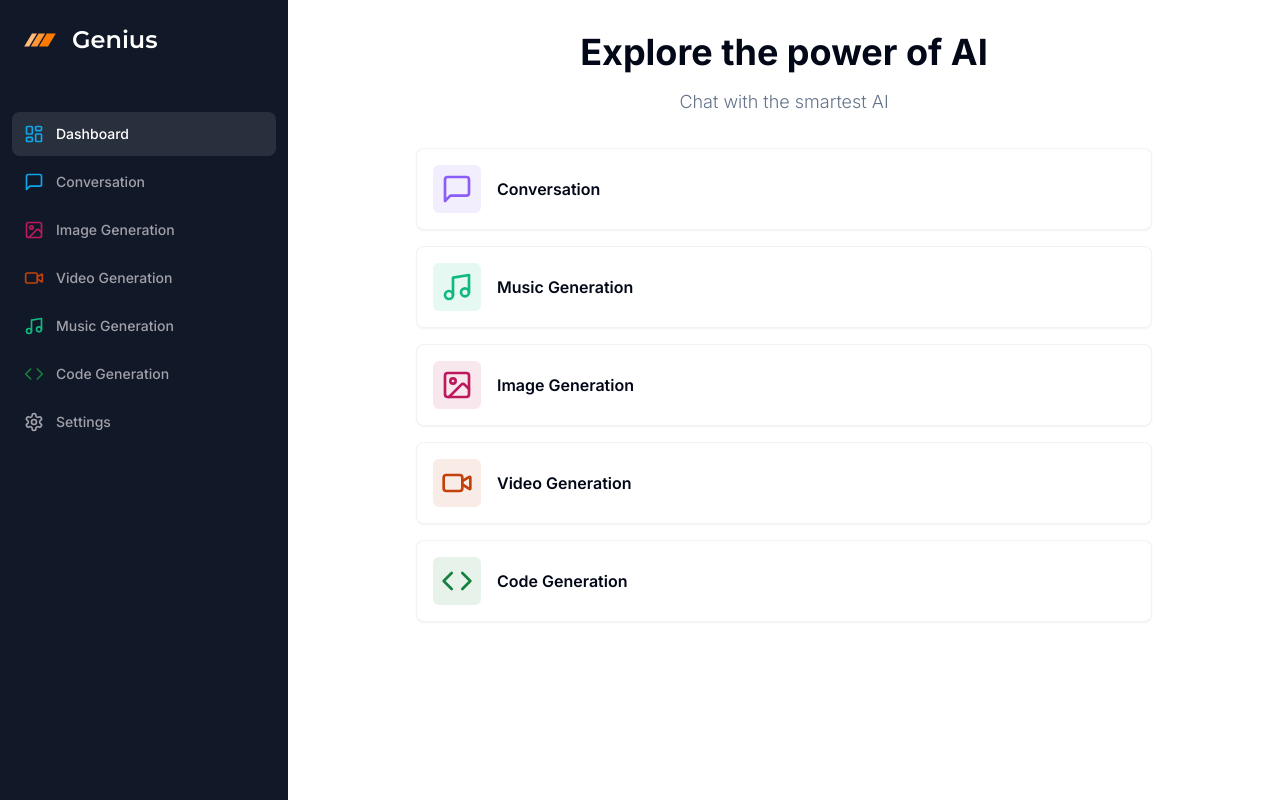
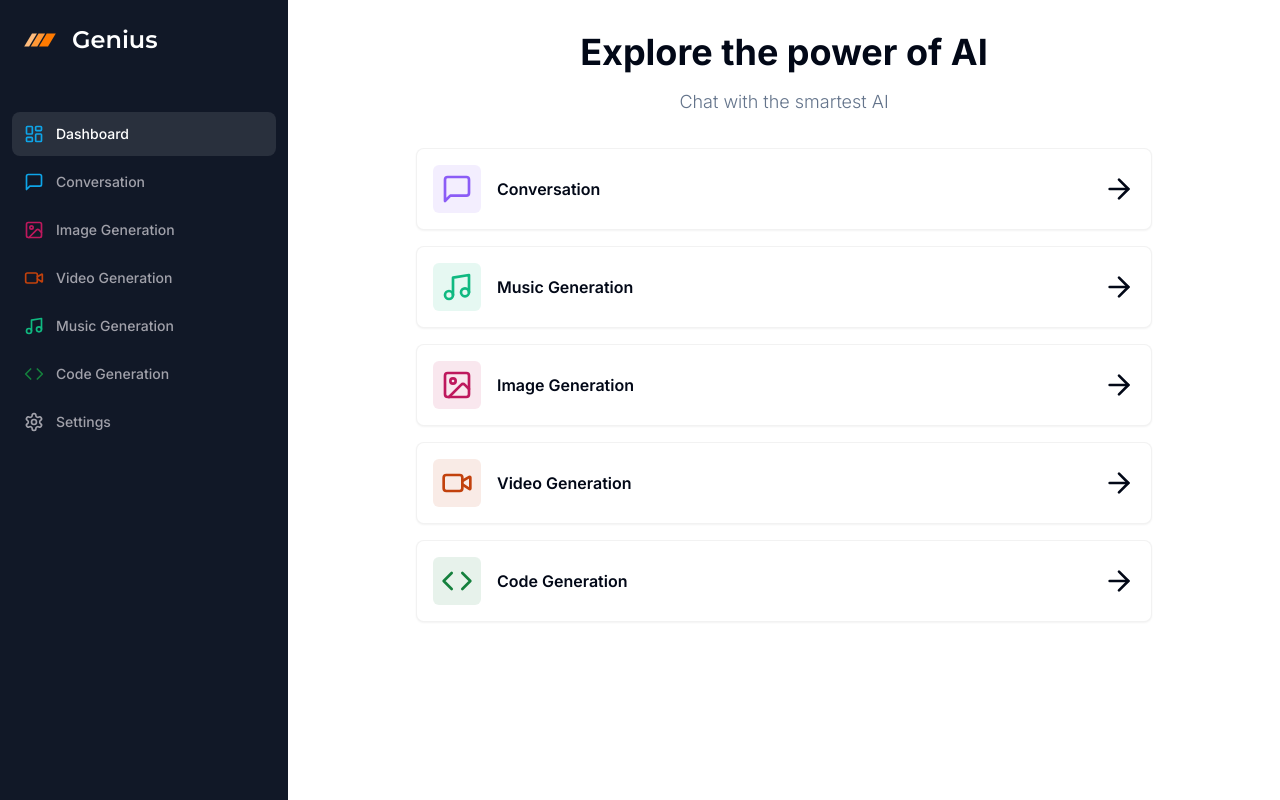
Before and after one commit to ALW-N/ALL-IN-ONE-AI-SPACE, a Next.js app: page /dashboard in a window 1280 px wide. Built offline with nearby package versions, Linux system fonts and the light colour scheme.

Commit message:
Dashboard/ commit-2

```diff
--- a/app/(dashboard)/(routes)/dashboard/page.tsx
+++ b/app/(dashboard)/(routes)/dashboard/page.tsx
@@ -67,7 +67,7 @@ const DashboardPage = () => {
           <Card
             onClick={() => router.push(tool.href)}
             key={tool.href}
-            className="p-4 border-black/5 items-center justify-between hover:shadow-md transition cursor-pointer"
+            className="p-4 border-black/5 flex items-center justify-between hover:shadow-md transition cursor-pointer"
           >
             <div className="flex items-center gap-x-4">
               <div className={cn("p-2 w-fit rounded-md", tool.bgColor)}>
@@ -75,6 +75,7 @@ const DashboardPage = () => {
               </div>
               <div className="font-semibold">{tool.label}</div>
             </div>
+            <ArrowRight className="w-8 h-8" />
           </Card>
         ))}
       </div>
```
